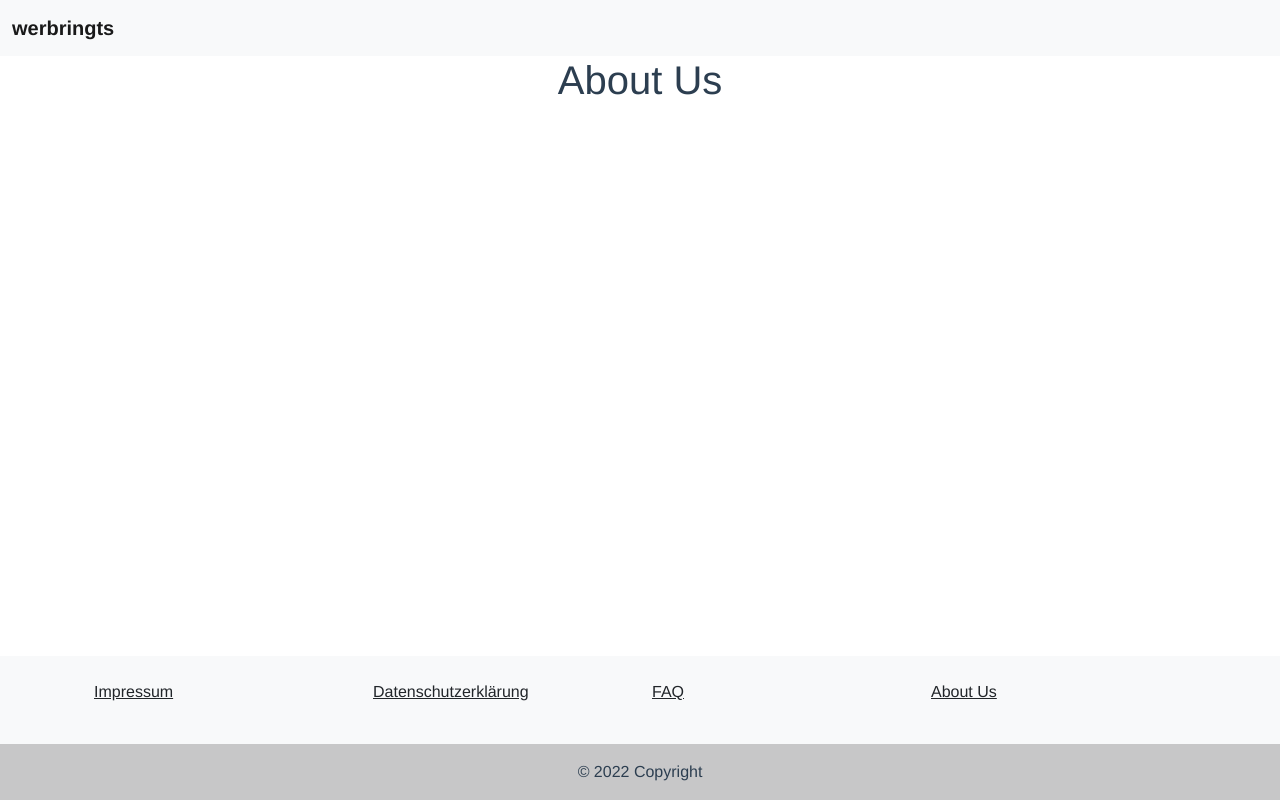
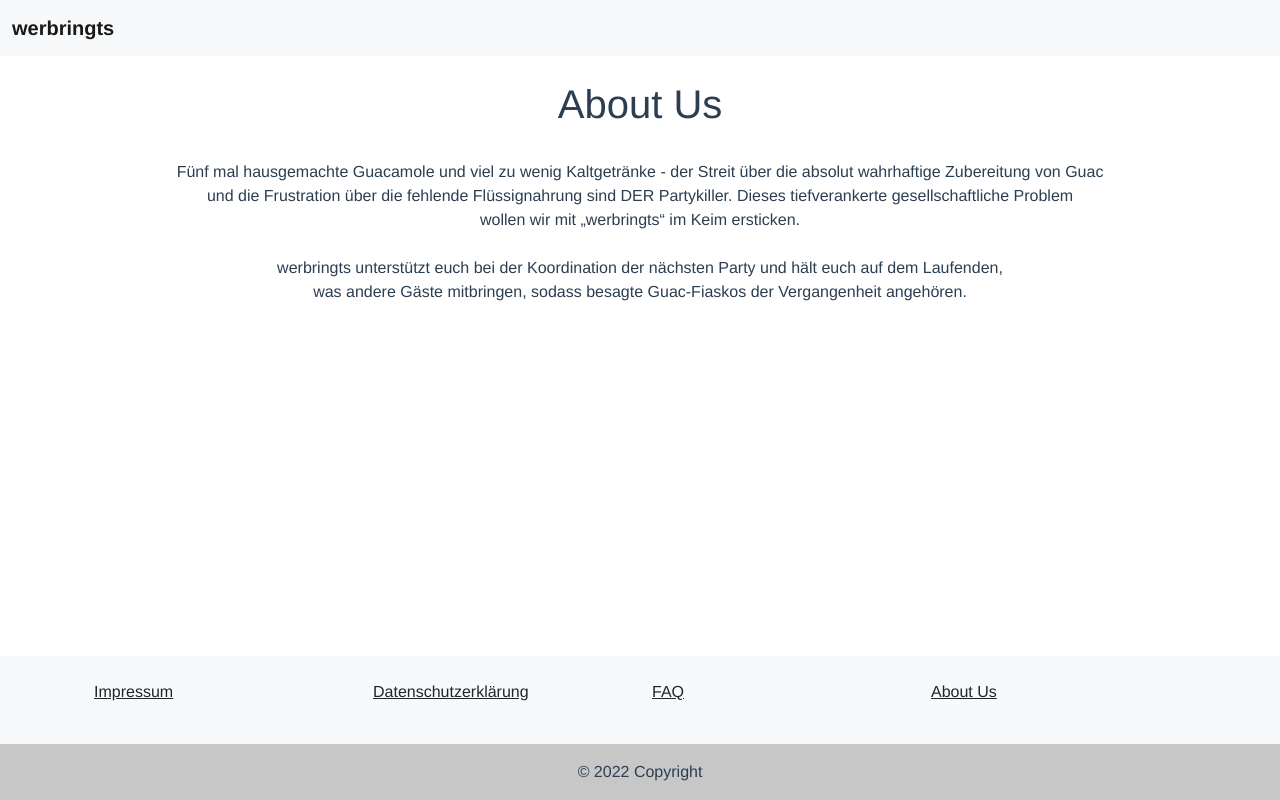
Before and after one commit to vlamboy/werbringts-frontend, a Vue app: page /about-us in a window 1280 px wide. Built offline with nearby package versions, Linux system fonts and the light colour scheme.

Commit message:
updated AboutUsView.vue

```diff
--- a/src/views/AboutUsView.vue
+++ b/src/views/AboutUsView.vue
@@ -1,5 +1,19 @@
 <template>
+  <br>
   <div class="aboutUs">
     <h1>About Us</h1>
+     <p>
+       <br>
+       Fünf mal hausgemachte Guacamole und viel zu wenig Kaltgetränke - der Streit über die absolut
+       wahrhaftige Zubereitung von Guac <br> und die Frustration über die fehlende Flüssignahrung
+       sind DER Partykiller.
+       Dieses tiefverankerte gesellschaftliche Problem <br>wollen wir mit „werbringts“ im
+       Keim ersticken.
+       <br>
+       <br>
+       werbringts unterstützt euch bei der Koordination der nächsten Party und hält euch
+       auf dem Laufenden,<br> was andere Gäste mitbringen,
+       sodass besagte Guac-Fiaskos der Vergangenheit angehören.
+     </p>
   </div>
 </template>
```
